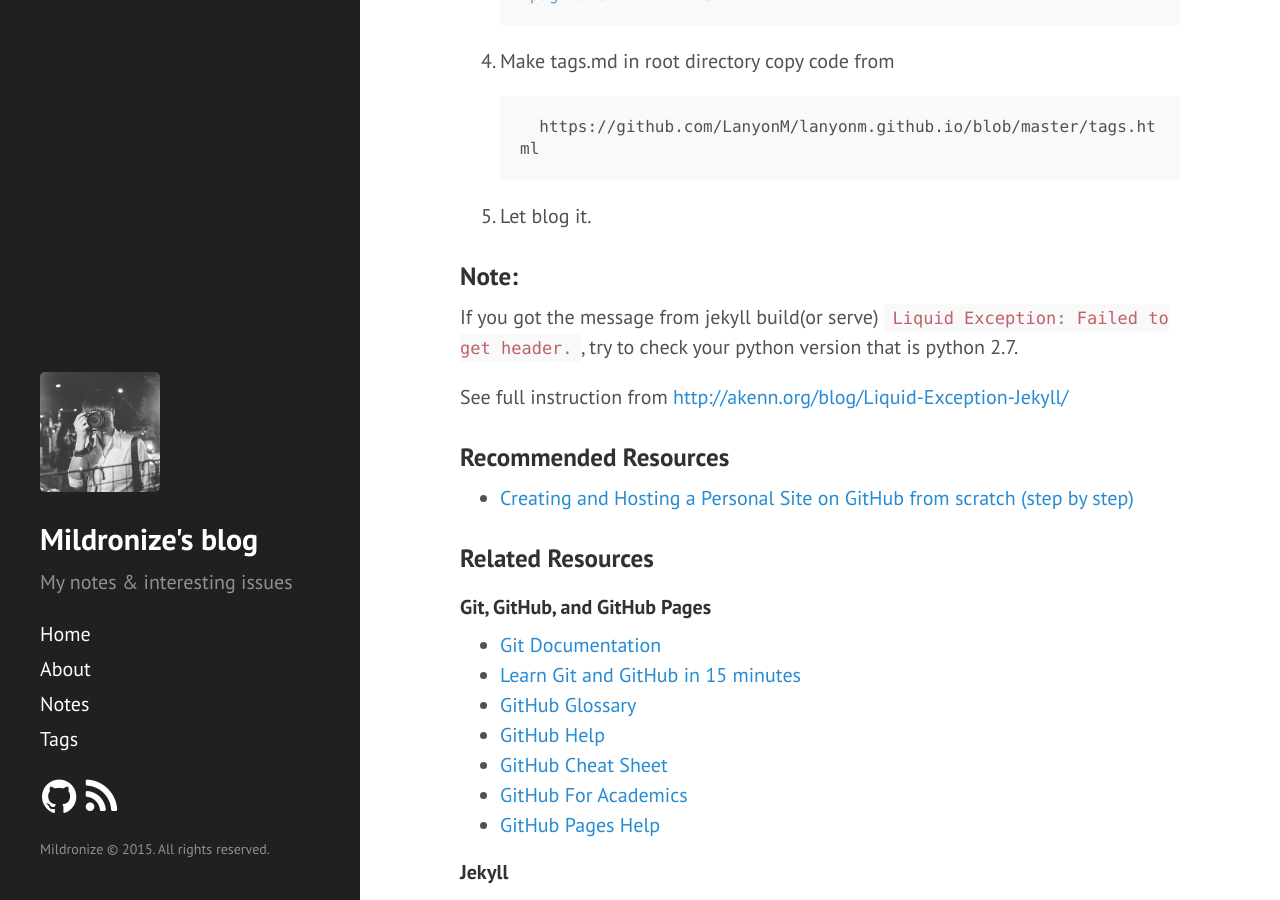
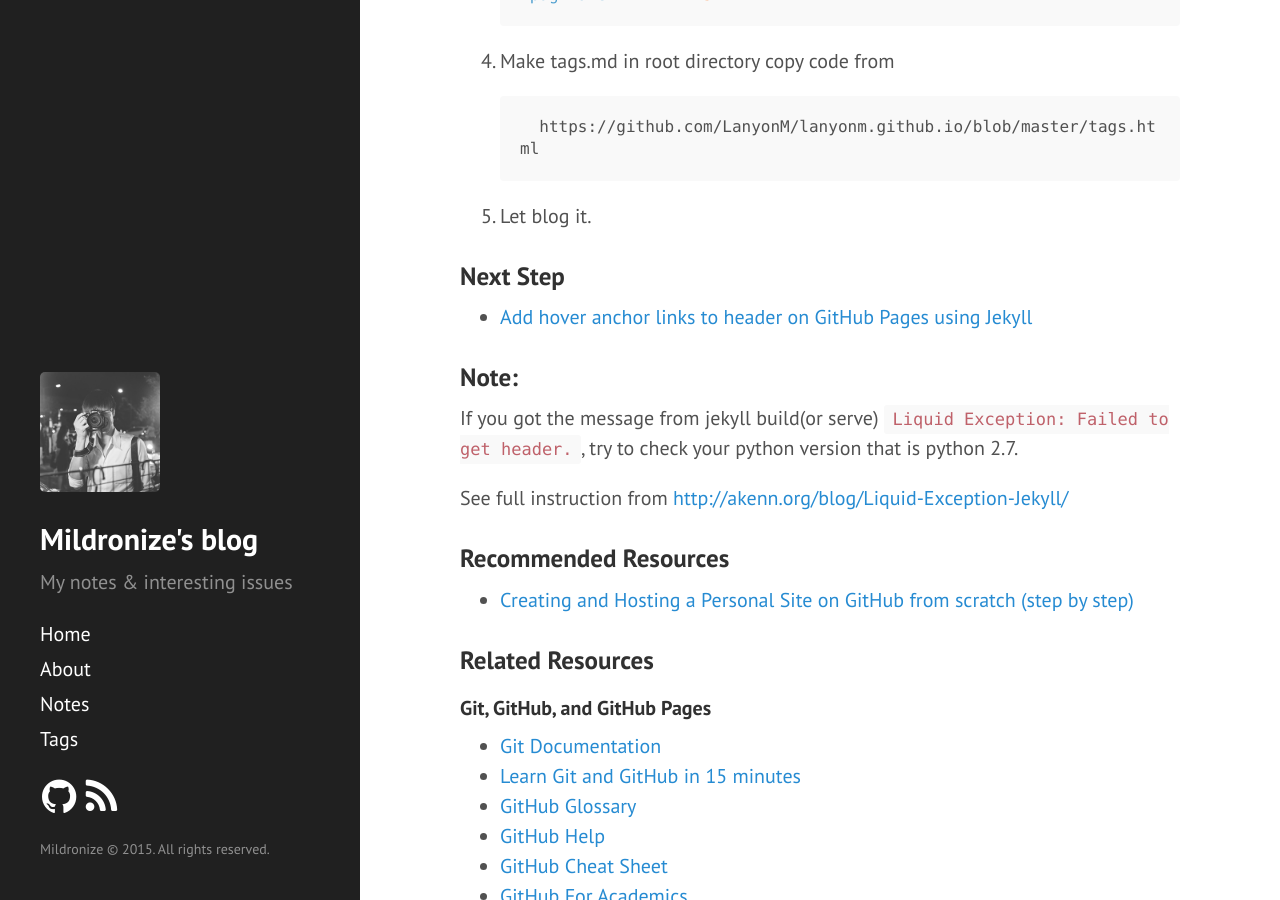
Before and after one commit to mildronize/blog-jekyll, a Jekyll site: the page built from _posts/2015-05-03-how-to-setup-this-blog.md, in a window 1280 px wide and 900 px high, scrolled down 1091 px. Built offline with Jekyll 4.4.1, drawn with Linux system fonts in a browser that asks for light colours; Markdown is read by kramdown in place of the engine named in the settings.

Commit message:
update jekyll note

````diff
--- a/_posts/2015-05-03-how-to-setup-this-blog.md
+++ b/_posts/2015-05-03-how-to-setup-this-blog.md
@@ -40,6 +40,9 @@
     ```
 5. Let blog it.
 
+### Next Step
+- [Add hover anchor links to header on GitHub Pages using Jekyll](http://milanaryal.com/2015/adding-hover-anchor-links-to-header-on-github-pages-using-jekyll)
+
 ### Note:
 If you got the message from jekyll build(or serve) ```Liquid Exception: Failed to get header.```, try to check your python version that is python 2.7.
 
````
